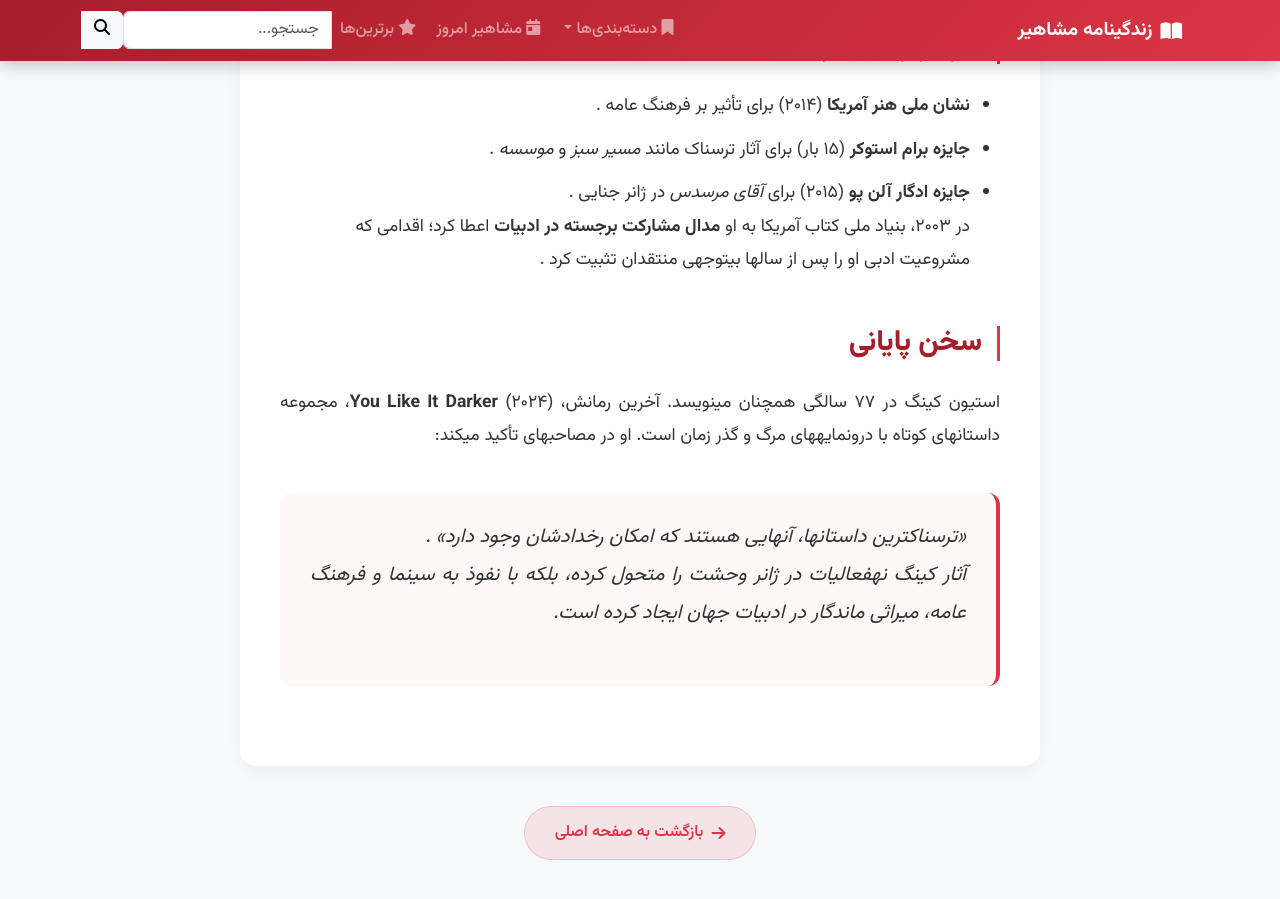
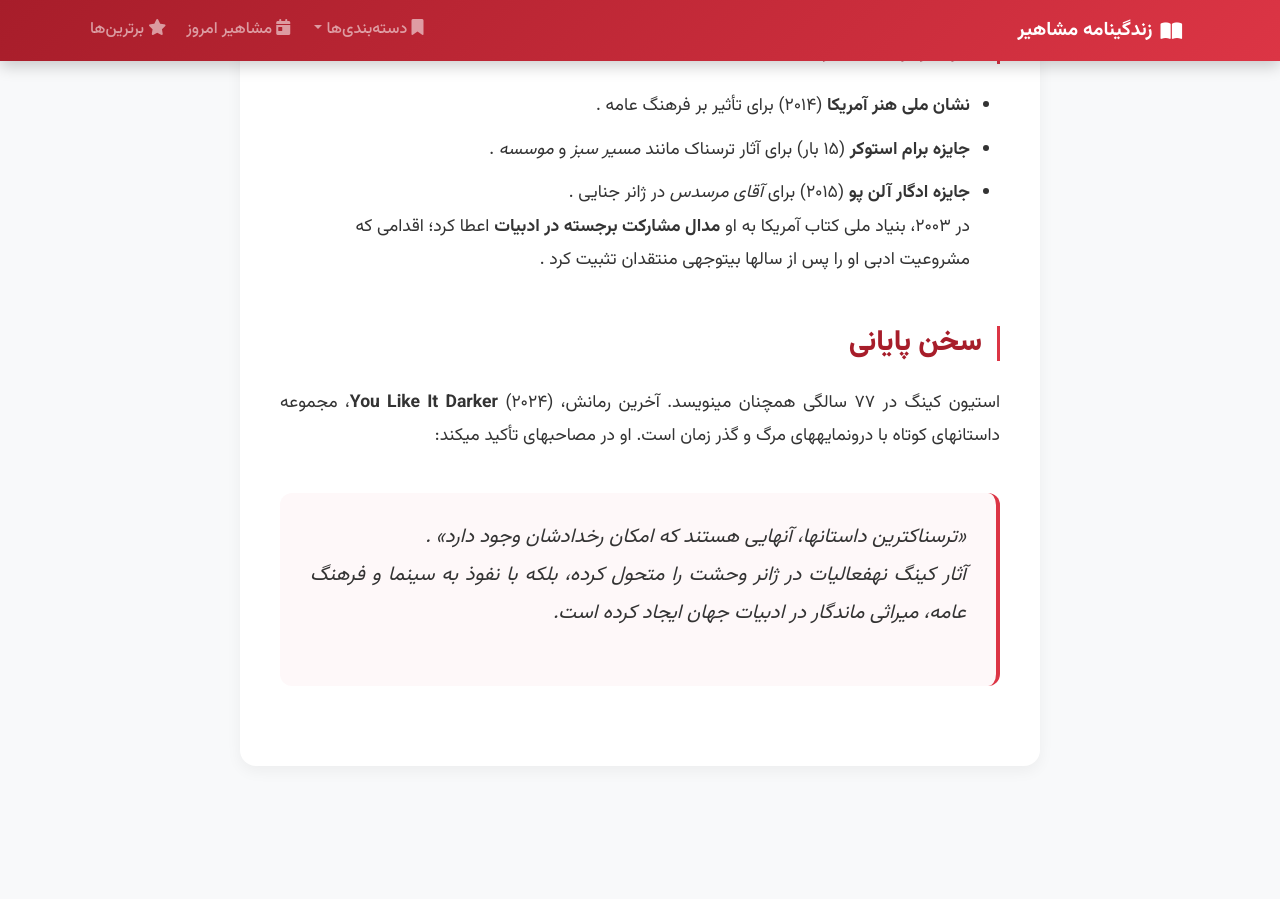
Before and after one commit to darkblog/darkblog.github.io, a Jekyll site: the page built from blog.html, in a window 1280 px wide and 900 px high, scrolled down 3704 px. Built offline with Jekyll 4.4.1, drawn with Linux system fonts in a browser that asks for light colours; after the commit the page ends 4470 px from its top, so only the background shows below that.

Commit message:
Update blog.html

```diff
--- a/blog.html
+++ b/blog.html
@@ -649,14 +649,9 @@
                             <i class="fas fa-bookmark me-1"></i>
                             دسته‌بندی‌ها
                         </a>
+                        <!-- Simplified dropdown menu -->
                         <ul class="dropdown-menu">
-                            <li><a class="dropdown-item" href="#"><i class="fas fa-paint-brush me-2"></i>هنرمندان</a></li>
-                            <li><a class="dropdown-item" href="#"><i class="fas fa-book me-2"></i>نویسندگان</a></li>
-                            <li><a class="dropdown-item" href="#"><i class="fas fa-flask me-2"></i>دانشمندان</a></li>
-                            <li><a class="dropdown-item" href="#"><i class="fas fa-landmark me-2"></i>سیاستمداران</a></li>
-                            <li><a class="dropdown-item" href="#"><i class="fas fa-futbol me-2"></i>ورزشکاران</a></li>
-                            <li><hr class="dropdown-divider"></li>
-                            <li><a class="dropdown-item" href="#"><i class="fas fa-users me-2"></i>همه مشاهیر</a></li>
+                            <li><a class="dropdown-item" href="#"><i class="fas fa-users me-2"></i>لینک آزمایشی</a></li>
                         </ul>
                     </li>
                     <li class="nav-item">
@@ -673,14 +668,7 @@
                     </li>
                 </ul>
 
-                <form class="d-flex">
-                    <div class="input-group">
-                        <input type="text" class="form-control" placeholder="جستجو...">
-                        <button class="btn btn-light" type="button">
-                            <i class="fas fa-search"></i>
-                        </button>
-                    </div>
-                </form>
+                <!-- Search section removed -->
             </div>
         </div>
     </nav>
@@ -733,12 +721,7 @@
             </div>
         </article>
 
-        <div class="button-spacer">
-            <a href="https://indexes.ir/" class="back-to-home" aria-label="بازگشت به صفحه اصلی">
-                <i class="fas fa-arrow-right"></i>
-                بازگشت به صفحه اصلی
-            </a>
-        </div>
+        <!-- Back to home button removed -->
     </main>
 
     <script src="https://cdn.jsdelivr.net/npm/bootstrap@5.3.0/dist/js/bootstrap.bundle.min.js" defer></script>
```
